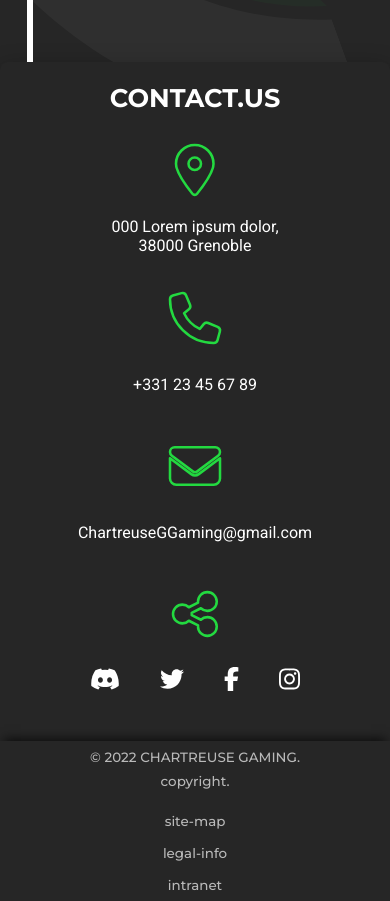
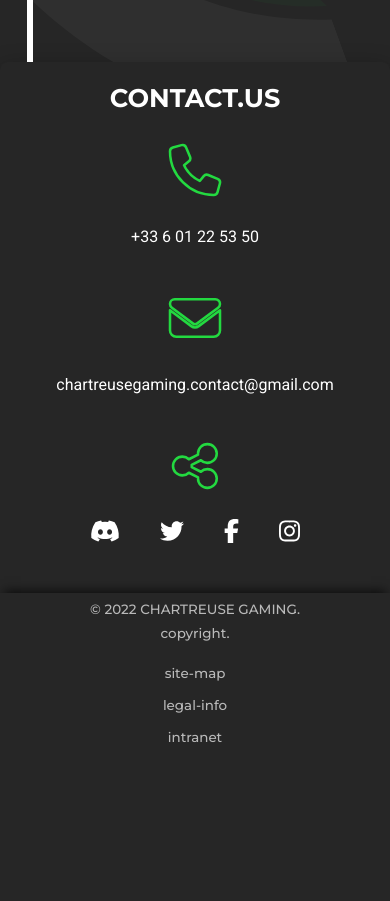
Before and after one commit to Alpes-Esport/Website, a Vue app: page / in a window 390 px wide. Shown: the part 5420-6321 px from the top of the page. After the commit the page ends 6173 px from the top, so only its background shows below. Built offline with nearby package versions, Linux system fonts and the light colour scheme; what @splidejs/vue-splide would draw is missing.

Commit message:
Remove location

```diff
--- a/src/components/home/contact.vue
+++ b/src/components/home/contact.vue
@@ -2,20 +2,13 @@
   <article class="content">
     <h2>{{ $t("contact.us") }}</h2>
     <section>
-      <div>
-        <font-awesome-icon icon="fa-solid fa-location-dot" />
-        <p>
-          000 Lorem ipsum dolor,<br />
-          38000 Grenoble
-        </p>
-      </div>
       <a href="tel:+33123456789">
         <font-awesome-icon icon="fa-solid fa-phone" />
-        <p>+331 23 45 67 89</p>
+        <p>+33 6 01 22 53 50</p>
       </a>
-      <a href="mailto:ChartreuseGGaming@gmail.com">
+      <a href="mailto:chartreusegaming.contact@gmail.com">
         <font-awesome-icon icon="fa-solid fa-envelope" />
-        <p>ChartreuseGGaming@gmail.com</p>
+        <p>chartreusegaming.contact@gmail.com</p>
       </a>
       <div>
         <font-awesome-icon icon="fa-solid fa-share-nodes" />
@@ -106,13 +99,12 @@ article {
       }
     }
 
-    @media only screen and (max-width: 920px) {
+    @media only screen and (max-width: 800px) {
       justify-content: space-between;
 
       & > * {
-        max-width: 340px;
-        flex-direction: row;
-        flex: 1 0 calc(50% - 20px);
+        flex-direction: column;
+        flex: 1 1 calc(50% - 40px);
 
         &:last-child span {
           width: 100%;
@@ -125,12 +117,6 @@ article {
           align-items: center;
           justify-content: center;
         }
-      }
-    }
-
-    @media only screen and (max-width: 750px) {
-      & > * {
-        flex-direction: column;
       }
     }
 
```
